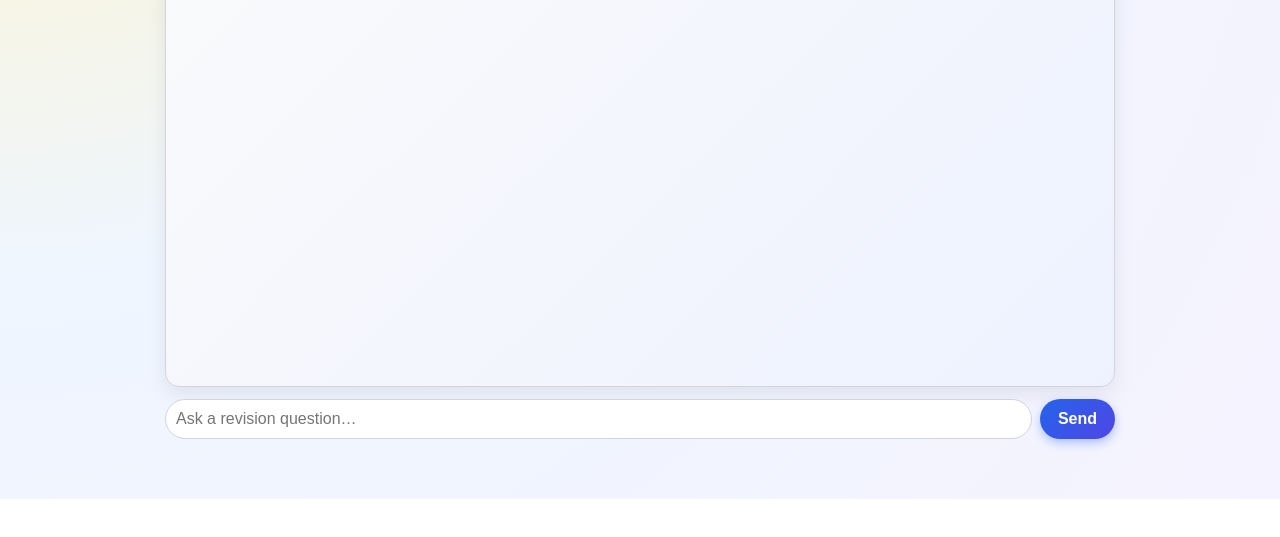
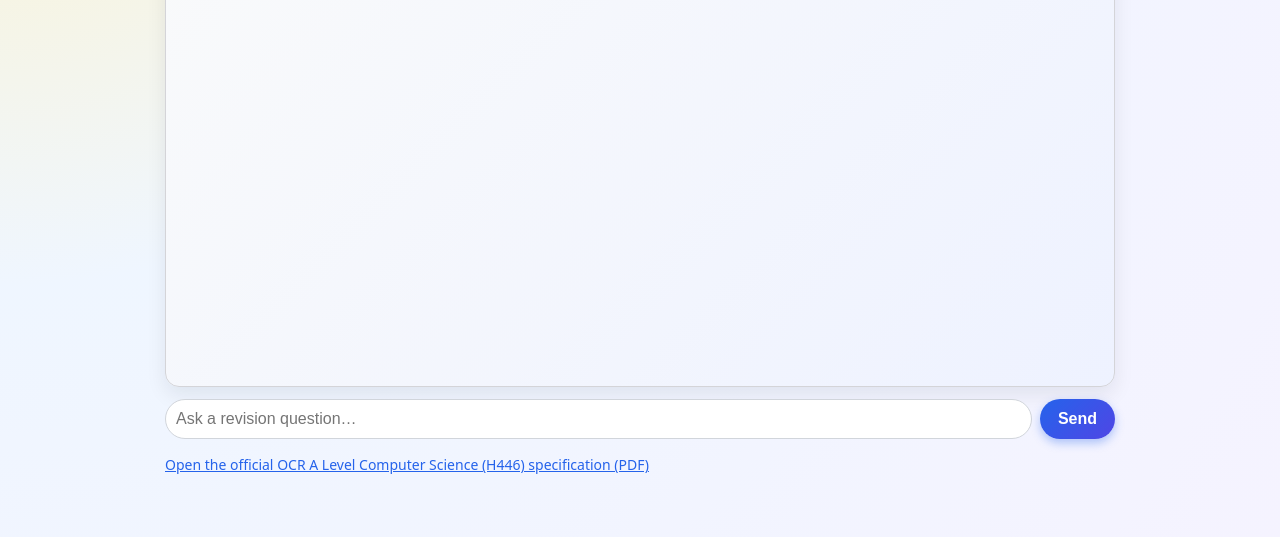
Before and after one commit to MrSmithBohunt/ai-revision-bot, a website: page public/index.html in a window 1280 px wide. Shown: the part 335-872 px from the top of the page. Before the commit the page ends 834 px from the top, so only its background shows below. Drawn offline with Linux system fonts and the light colour scheme.

Commit message:
Added URL

```diff
--- a/public/index.html
+++ b/public/index.html
@@ -147,6 +147,15 @@
     <button id="send" type="button">Send</button>
   </div>
 
+  <p style="margin-top:16px; font-size:14px; color:#374151;">
+    <a href="https://www.ocr.org.uk/images/170844-specification-accredited-a-level-gce-computer-science-h446.pdf"
+       target="_blank"
+       rel="noopener noreferrer"
+       style="color:#2563eb; text-decoration:underline;">
+      Open the official OCR A Level Computer Science (H446) specification (PDF)
+    </a>
+  </p>
+
   <script>
     const chat = document.getElementById("chat");
     const q = document.getElementById("q");
```
